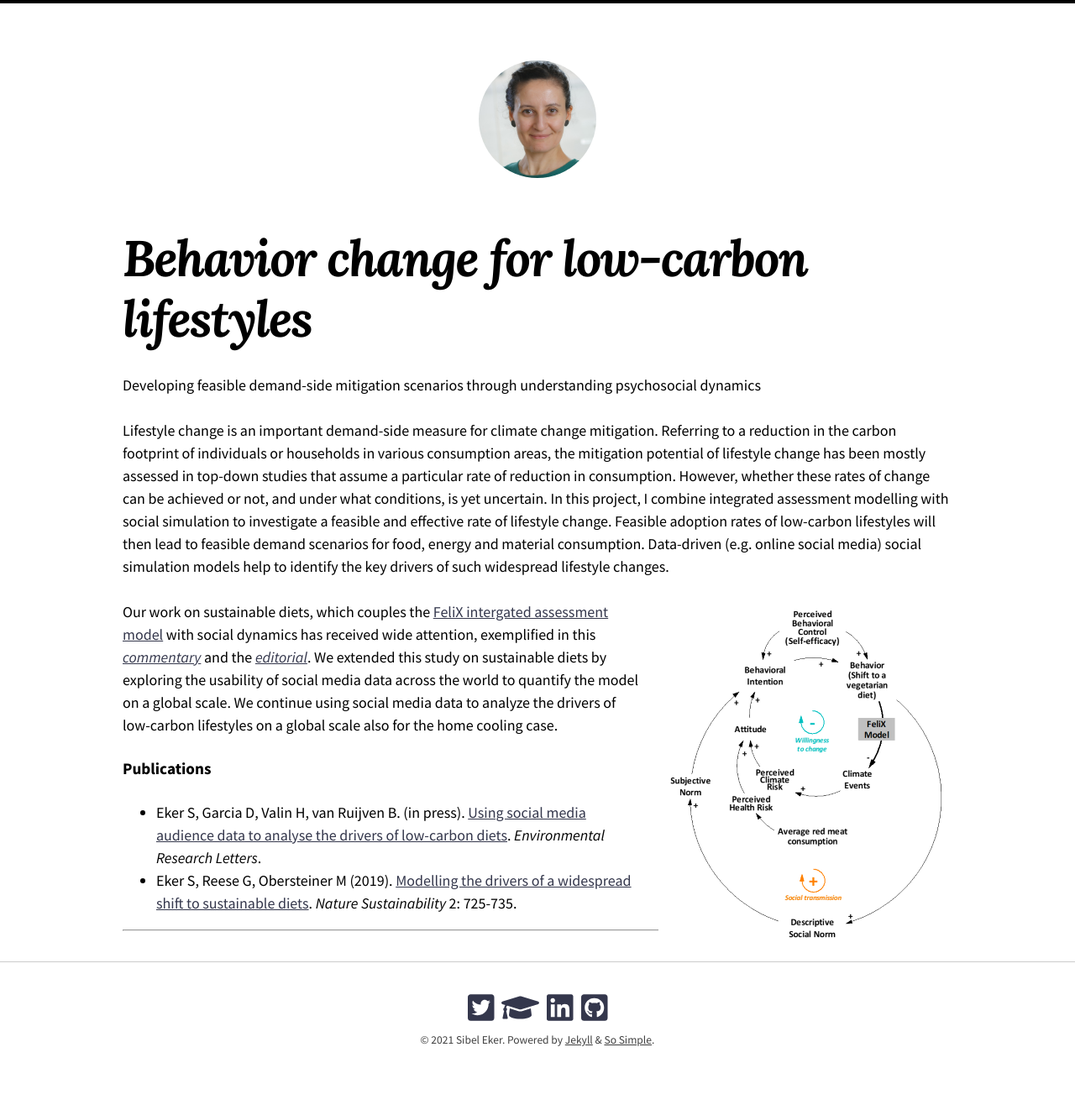
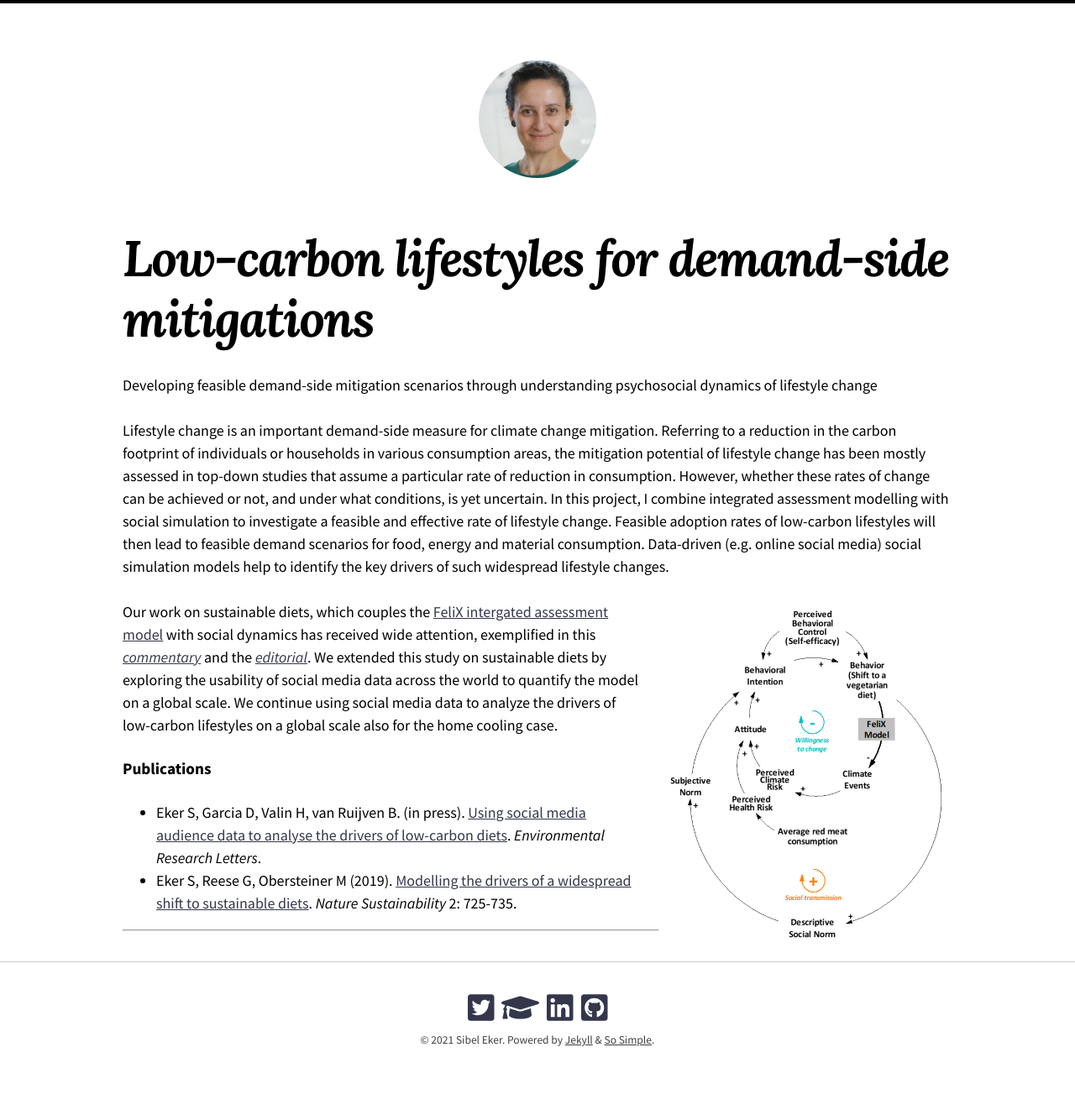
Before and after one commit to sibeleker/sibeleker.github.io, a Jekyll site: the page built from _research/1_Behavior.md, in a window 1280 px wide. Shown: the whole page at 84% size. Built offline with Jekyll 4.4.1, drawn with Linux system fonts in a browser that asks for light colours; nearby versions of some CDN libraries.

Commit message:
update project text

```diff
--- a/_research/1_Behavior.md
+++ b/_research/1_Behavior.md
@@ -1,11 +1,11 @@
 ---
-title: "Behavior change for low-carbon lifestyles"
+title: "Low-carbon lifestyles for demand-side mitigations"
 image:
   path: /images/behavior_lg.png
   thumbnail: /images/behavior_400_200.png
   caption: "@Dreamstime.com"
 ---
-Developing feasible demand-side mitigation scenarios through understanding psychosocial dynamics
+Developing feasible demand-side mitigation scenarios through understanding psychosocial dynamics of lifestyle change
 
 Lifestyle change is an important demand-side measure for climate change mitigation. Referring to a reduction in the carbon footprint of individuals or households in various consumption areas, the mitigation potential of lifestyle change has been mostly assessed in top-down studies that assume a particular rate of reduction in consumption.
 However, whether these rates of change can be achieved or not, and under what conditions, is yet uncertain.
```
Also changed, not shown: _research/6_Wellbeing.md (+4 -3 lines).
